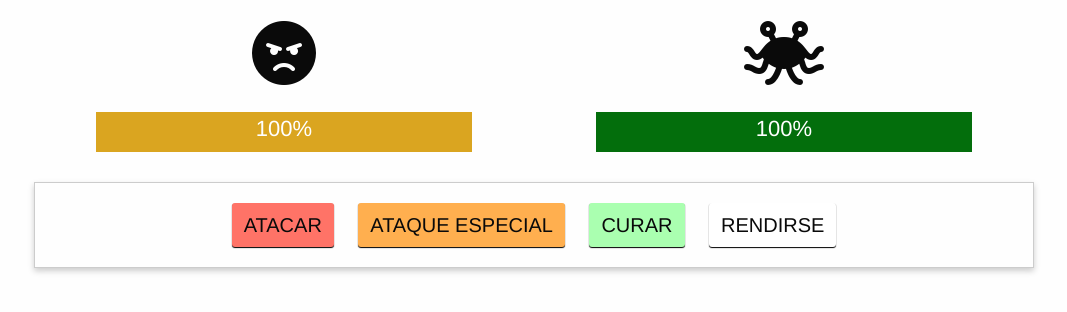
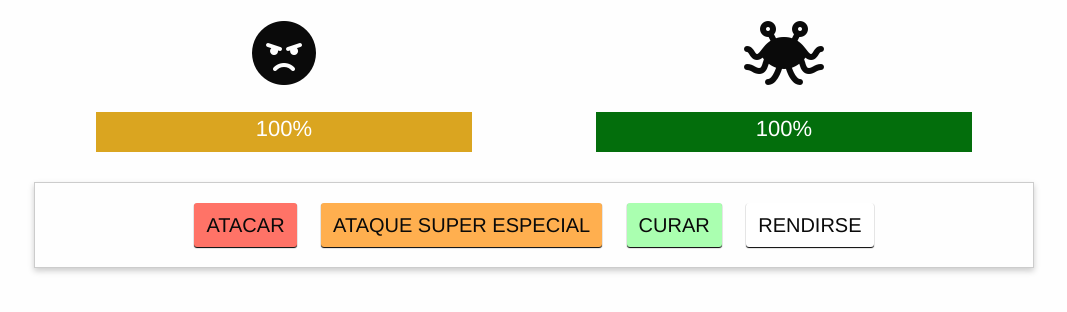
Before and after one commit to Florgardu/JuegoAsesinoDeMonstruos, a plain HTML site: page index.html in a window 1280 px wide. Both pictures are taken after a click on the button "EMPEZAR JUEGO NUEVO". Shown: the whole page, without its empty margins (106-1173 px from the left). Drawn offline with nearby package versions, Linux system fonts and the light colour scheme.

Commit message:
resolviendo el tp3

```diff
--- a/index.html
+++ b/index.html
@@ -40,7 +40,7 @@
     <section class="row controls" v-else>
         <div class="small-12 columns">
             <button id="atacar" @click="atacar">ATACAR</button>
-            <button id="ataque-especial" @click="ataqueEspecial">ATAQUE ESPECIAL</button>
+            <button id="ataque-especial" @click="ataqueEspecial">ATAQUE SUPER ESPECIAL</button>
             <button id="curar" @click="curar">CURAR</button>
             <button id="rendirse" @click="terminarPartida">RENDIRSE</button>
         </div>
```
